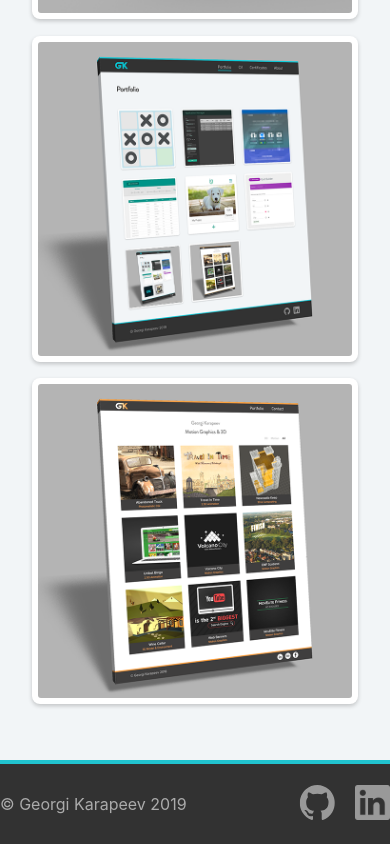
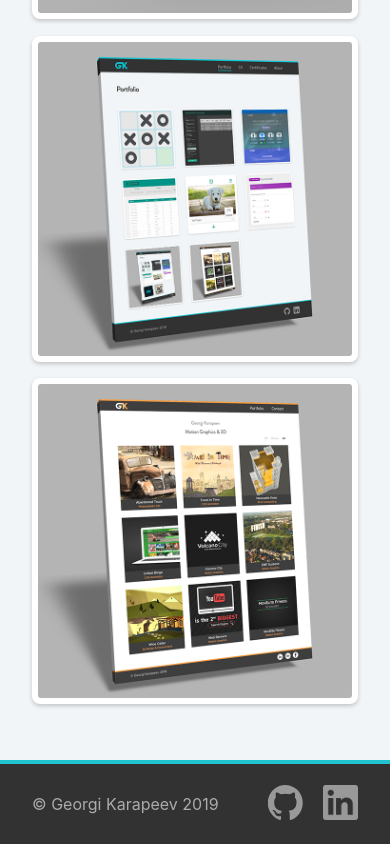
Before and after one commit to gkarapeev/dev-portfolio-2019, a React (Create React App) app: page /portfolio in a window 390 px wide. Shown: the part 2252-3096 px from the top of the page. Built offline with nearby package versions, Linux system fonts and the light colour scheme.

Commit message:
Add footer and mask media queries

```diff
--- a/src/components/Footer/Footer.css
+++ b/src/components/Footer/Footer.css
@@ -55,3 +55,9 @@
 .social-links img {
   height: 35px;
 }
+
+@media screen and (max-width:900px) {
+  .footerContent {
+    padding: 0 2em;
+  }
+}
--- a/src/components/Mask/Mask.css
+++ b/src/components/Mask/Mask.css
@@ -29,3 +29,9 @@
   background-color: rgba(0, 0, 0, 0.24);
   box-shadow: 0 0 70px 20px rgba(0, 0, 0, 0.466);
 }
+
+@media screen and (max-width: 900px) {
+  .mask > span {
+    font-size: 1.3rem;
+  }
+}
```
